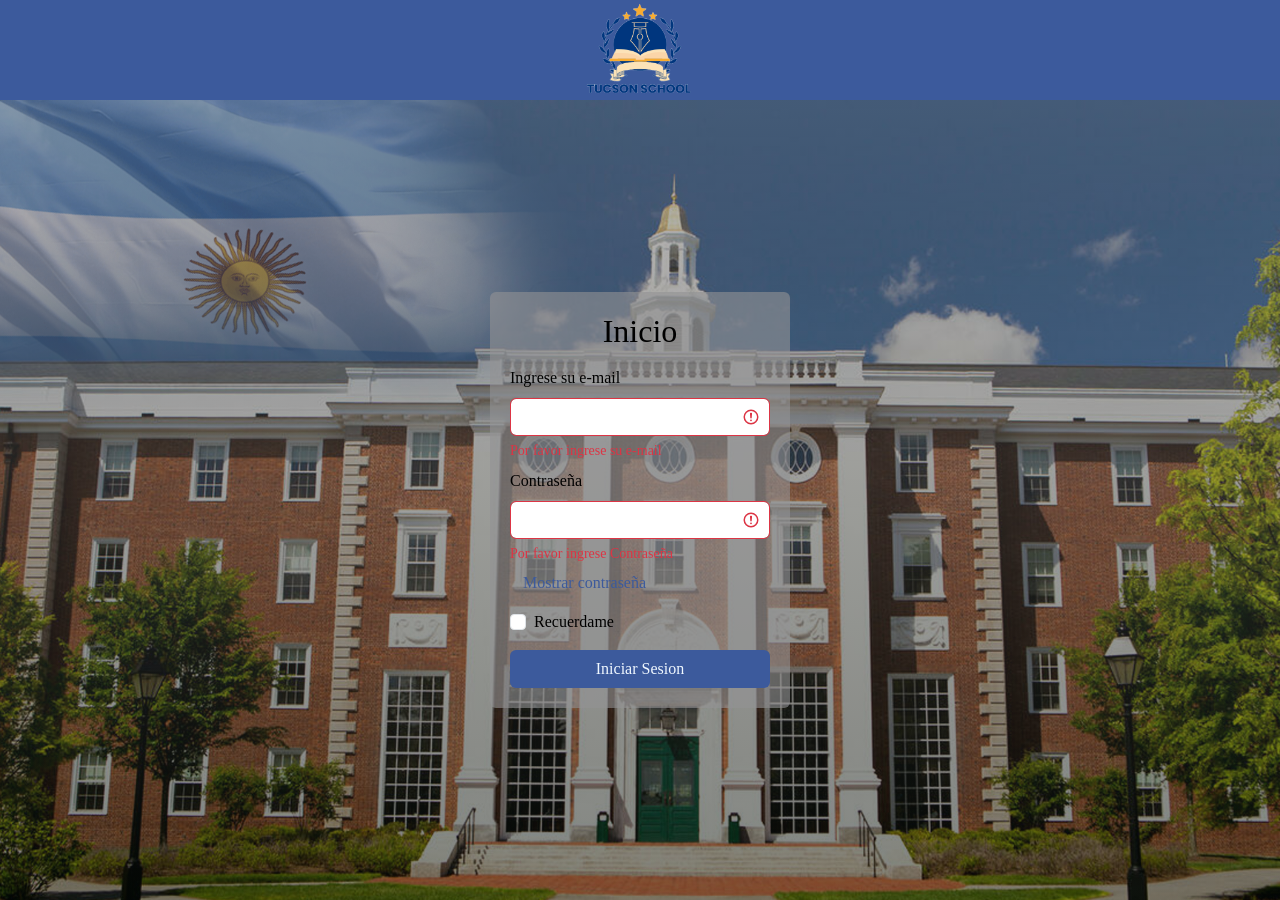
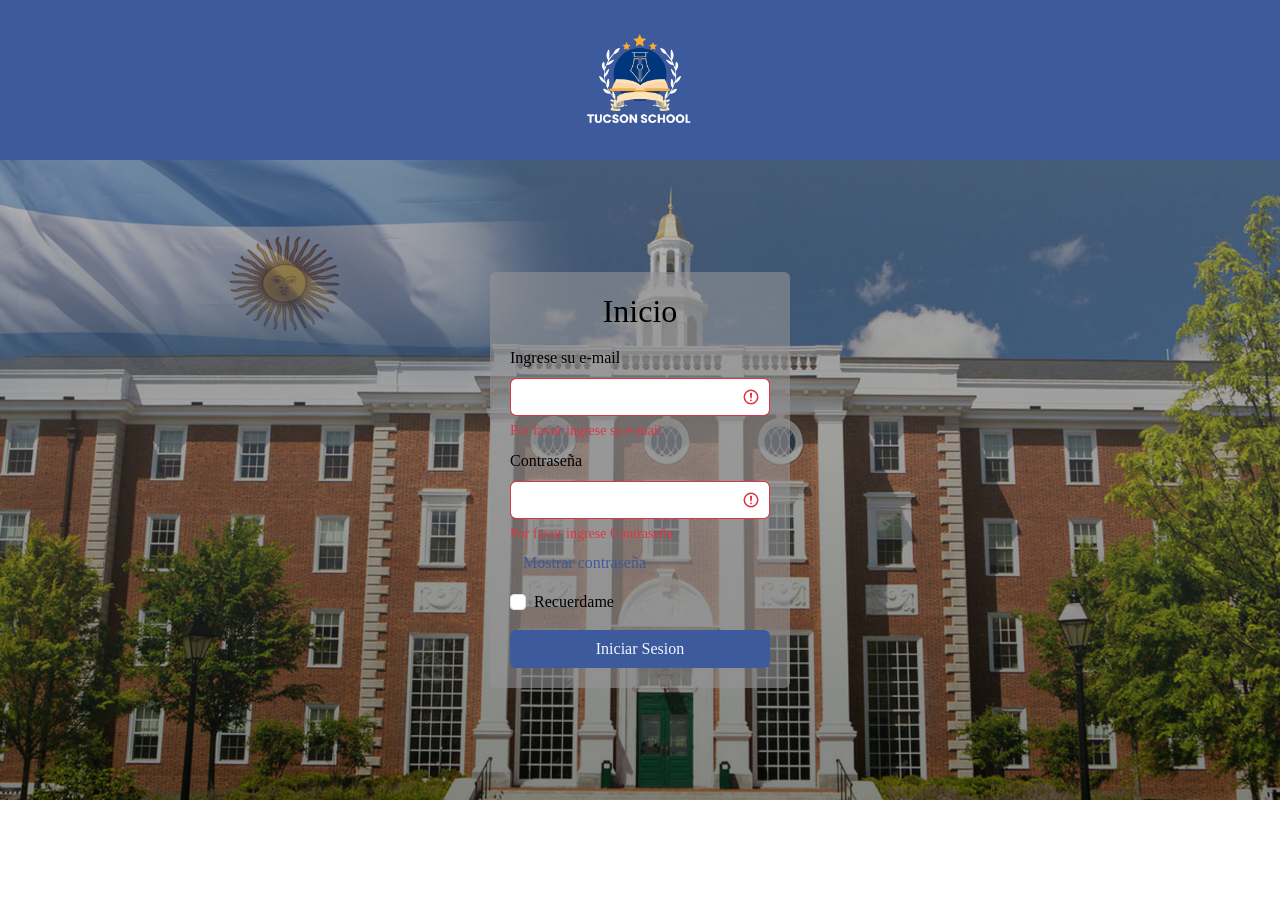
Before and after one commit to m4rt1n1309/Colegio, a React (Vite) app: page /login in a window 1280 px wide. After the commit the page ends 800 px from the top, so only its background shows below. Built offline with nearby package versions, Linux system fonts and the light colour scheme; a web font is replaced by a local one.

Commit message:
login con sus validaciones, solo Front

```diff
--- a/src/App.jsx
+++ b/src/App.jsx
@@ -8,7 +8,7 @@ function App() {
   return (
     <>
       <div className="namdhinggo-regular">
-        <BarraNav/>
+      <BarraNav/>
       <LoginScreen/>
       </div>
 
--- a/src/components/BarraNav.jsx
+++ b/src/components/BarraNav.jsx
@@ -7,7 +7,7 @@ function BarraNav() {
     <>
       <Navbar className="navlogin d-flex justify-content-center" expand="lg">
         <div className='div-imagen'>
-          <img src="../public/images/logoescuela.png" alt="logoescuela" width="150px" />
+          <img src="../public/images/logoescuelalogin.png" alt="logoescuela" width="150px" />
         </div>
       </Navbar>
     </>
--- a/src/components/Login.jsx
+++ b/src/components/Login.jsx
@@ -63,6 +63,8 @@ function LoginFunction() {
 
   return (
     <div className='wrapper bg-dark d-flex align-items-center justify-content-center w-100'>
+
+
     <div className='login rounded'>
         <h2 className=' text-center mb-3'>Inicio</h2>
         <form className={`needs-validation ${isFormSubmitted ? 'was-validated' : ''}`} onSubmit={handleSubmit}>
--- a/src/style/Barranav.css
+++ b/src/style/Barranav.css
@@ -1,4 +1,4 @@
 .navlogin{
   background: #3c5a9c !important;
-  height: 100px;
+  height: 20vh;
 }
--- a/src/style/login.css
+++ b/src/style/login.css
@@ -1,10 +1,10 @@
 .wrapper {
-    height: 100vh;
+    height: 80vh;
     background-image: linear-gradient(rgba(119, 114, 114, 0.5), rgba(5, 12, 7, 0.5)),
     url("/public/images/fondo.jpg");
     background-size: cover;
     object-fit: cover;
-     background-position: center;
+    background-position: center;
 }
 
 
@@ -25,3 +25,13 @@
     text-decoration: none !important;
     color: #3C5A9C !important;
 }
+
+.login-image {
+    width: 100%;
+    max-height: 200px;
+    object-fit: cover;
+    position: absolute;
+    top: 0;
+    left: 0;
+    z-index: -1;
+  }
```
Also changed, not shown: public/images/logoescuela.png (deleted), public/images/logoescuelalogin.png (added).
